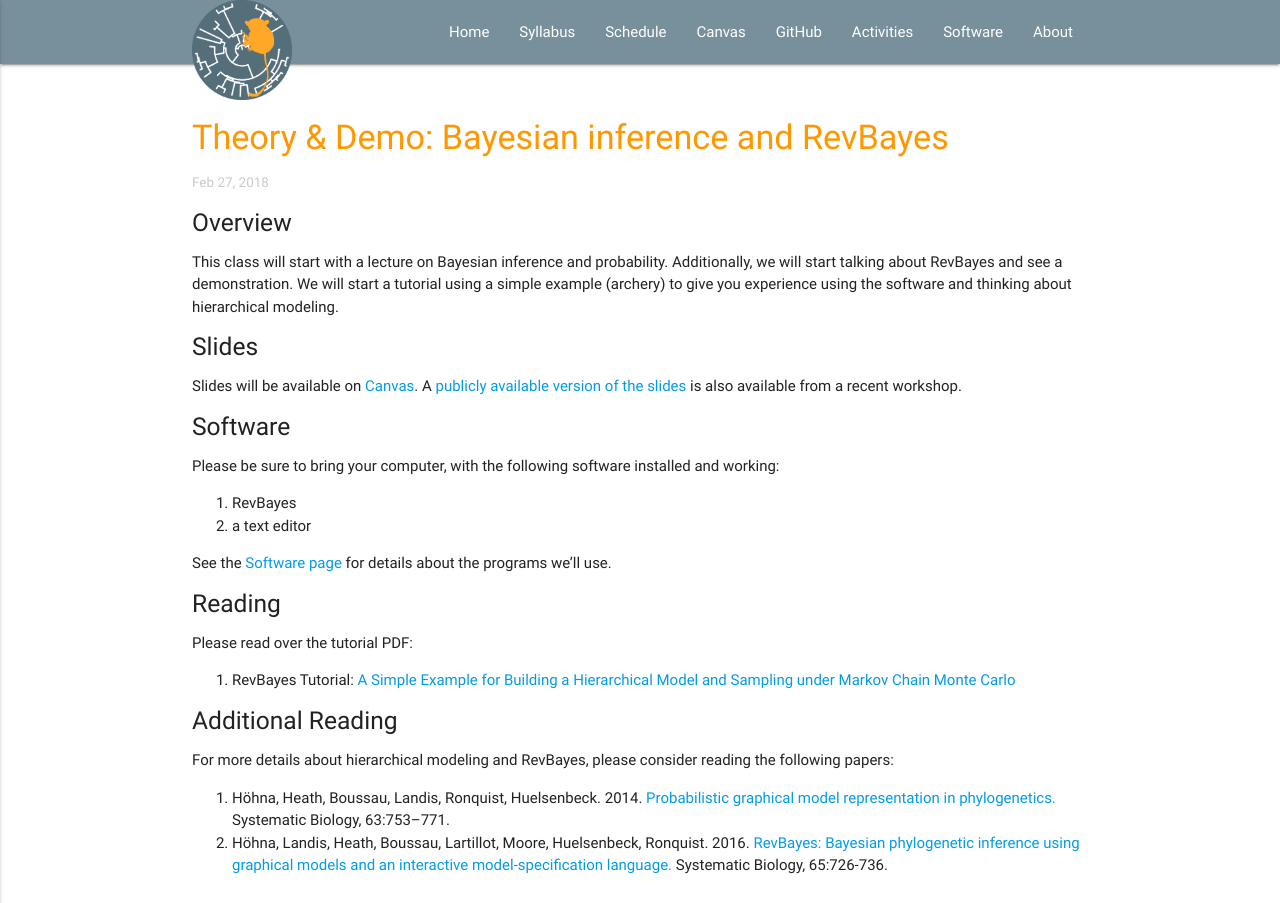
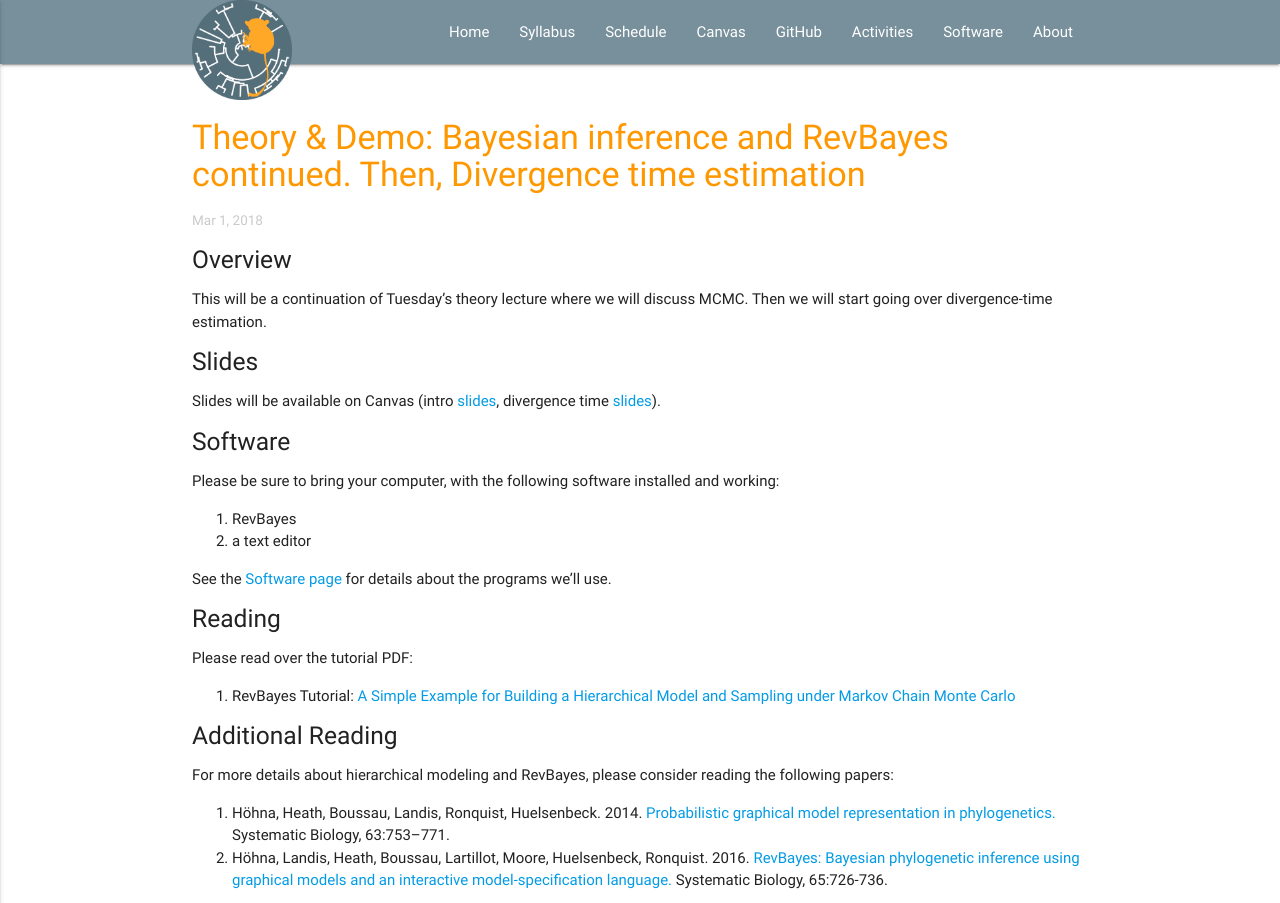
Before and after one commit to EEOB-Macroevolution/EEOB-565X-Spring2018, a Jekyll site: the page built from _posts/2018-03-01-theory2-post.md, in a window 1280 px wide, cut to the strip 0-903 px from the top of the page. Built offline with Jekyll 4.4.1, drawn with Linux system fonts in a browser that asks for light colours.

Commit message:
updates for 3/1

```diff
--- a/_posts/2018-02-27-theory-post.md
+++ b/_posts/2018-03-01-theory2-post.md
@@ -1,17 +1,17 @@
 ---
 layout: post
-title: "Theory & Demo: Bayesian inference and RevBayes"
+title: "Theory & Demo: Bayesian inference and RevBayes continued. Then, Divergence time estimation"
 reading: "Read: A Simple Example for Building a Hierarchical Model and Sampling under MCMC"
 ptype: theory
 ---
 
 ##### Overview
 
-This class will start with a lecture on Bayesian inference and probability. Additionally, we will start talking about RevBayes and see a demonstration. We will start a tutorial using a simple example (archery) to give you experience using the software and thinking about hierarchical modeling.
+This will be a continuation of Tuesday's theory lecture where we will discuss MCMC. Then we will start going over divergence-time estimation.
 
 ##### Slides
 
-Slides will be available on [Canvas](https://canvas.iastate.edu/courses/46870/files/4524228?module_item_id=1434712). A [publicly available version of the slides](https://github.com/phyloworks/revbayes-workshop2017/blob/master/slides/Lect1-RevBayes-Workshop.pdf) is also available from a recent workshop.
+Slides will be available on Canvas (intro [slides](https://canvas.iastate.edu/courses/46870/files/4525224?module_item_id=1437219), divergence time [slides](https://canvas.iastate.edu/courses/46870/files/4545436?module_item_id=1437221)).
 
 ##### Software
 
```
